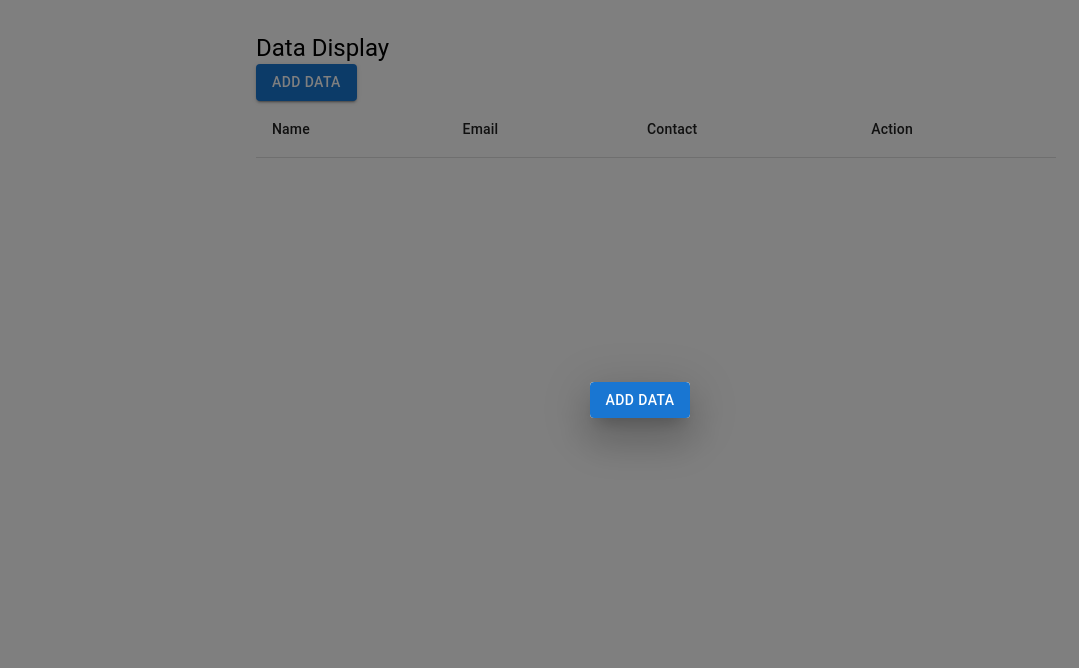
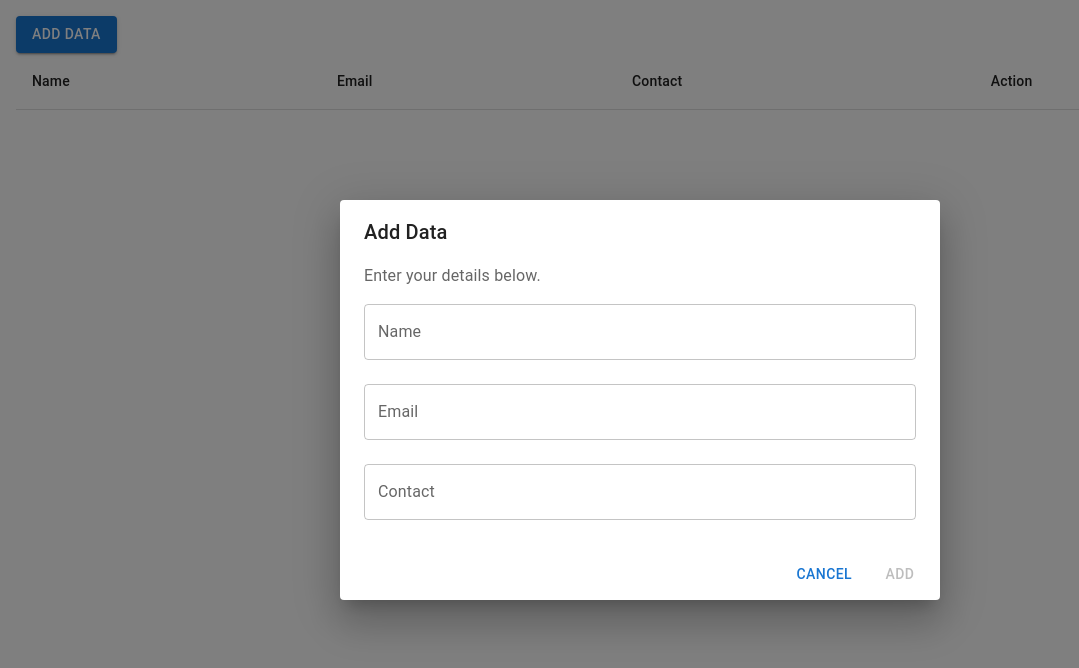
Before and after one commit to MIREHMAN/Project-Management-App, a React (Create React App) app: page / in a window 1280 px wide. Both pictures are taken after a click on the button "ADD DATA". Shown: the top 668 px of the page, without its empty margins (0-1079 px from the left). Built offline with nearby package versions, Linux system fonts and the light colour scheme.

Commit message:
Updated App

```diff
--- a/src/App.js
+++ b/src/App.js
@@ -25,14 +25,14 @@ function App() {
 
   return (
     <Box sx={{ width: '100%', margin: 'auto', padding: 2 }}>
-      {openForm && (
       <DataForm
+        data={data}
         setData={setData}
         editItem={editItem}
         setEditItem={setEditItem}
+        open={openForm}
         onClose={closeFormHandle}
       />
-      )}
       <DataDisplay
         data={data}
         editHandler={editHandler}
--- a/src/pages/DataForm.jsx
+++ b/src/pages/DataForm.jsx
@@ -1,43 +1,42 @@
 import React, { useState, useEffect } from 'react';
 import {
-  Button,
   Dialog,
   DialogActions,
   DialogContent,
   DialogContentText,
   DialogTitle,
-  TextField
+  TextField, Button
 } from '@mui/material';
 
-function DataForm({ setData, editItem, setEditItem, onClose }) {
-  const [open, setOpen] = useState(false);
+function DataForm({
+  data,
+  setData,
+  editItem,
+  setEditItem,
+  open,
+  onClose
+}) {
   const [name, setName] = useState('');
   const [email, setEmail] = useState('');
   const [contact, setContact] = useState('');
-
 
   useEffect(() => {
     if (editItem) {
       setName(editItem.item.name);
       setEmail(editItem.item.email);
       setContact(editItem.item.contact);
+    } else {
+      setName('');
+      setEmail('');
+      setContact('');
     }
   }, [editItem]);
 
-  const handleClickOpen = () => {
-    setOpen(true);
-  };
-
-  const handleClose = () => {
-    setOpen(false);
-  };
+  const handleClose = () => onClose();
 
   const handleSubmit = (e) => {
     e.preventDefault();
     const newData = { name, email, contact };
-    setName('');
-    setEmail('');
-    setContact('');
 
     if (editItem) {
       setData((prevData) =>
@@ -51,16 +50,10 @@ function DataForm({ setData, editItem, setEditItem, onClose }) {
   };
 
   return (
-    <>
-      <Button variant="contained" onClick={handleClickOpen}>
-        Add Data
-      </Button>
     <Dialog open={open} onClose={handleClose}>
-        <DialogTitle>Add Data</DialogTitle>
+      <DialogTitle>{editItem ? 'Edit Data' : 'Add Data'}</DialogTitle>
       <DialogContent>
-          <DialogContentText>
-            Enter your details below.
-          </DialogContentText>
+        <DialogContentText>Enter your details below.</DialogContentText>
         <TextField
           label="Name"
           value={name}
@@ -92,7 +85,6 @@ function DataForm({ setData, editItem, setEditItem, onClose }) {
         </Button>
       </DialogActions>
     </Dialog>
-    </>
   );
 }
 
--- a/src/pages/dataDisplay.jsx
+++ b/src/pages/dataDisplay.jsx
@@ -1,39 +1,22 @@
-import React, { useState } from 'react';
+import React from 'react';
 import {
-  Box,
   Button,
-  Dialog,
   Table,
   TableBody,
   TableCell,
   TableHead,
-  TableRow,
-  Typography
+  TableRow
 } from '@mui/material';
-import DataForm from './DataForm';
 
-function DataDisplay({ data, setData, editItem, setEditItem }) {
-  const [open, setOpen] = useState(false);
-
-  const handleOpen = () => setOpen(true);
-  const handleClose = () => {
-    setOpen(false);
-    setEditItem(null);
-  };
-
-  const editHandler = (item, index) => {
-    setEditItem({ item, index });
-    handleOpen();
-  };
-
-  const deleteHandler = (index) => {
-    setData((prevData) => prevData.filter((_, i) => i !== index));
-  };
-
+function DataDisplay({
+  data,
+  editHandler,
+  deleteHandler,
+  openFormHandle
+}) {
   return (
-    <Box sx={{ width: '800px', margin: 'auto', padding: 2 }}>
-      <Typography variant="h5">Data Display</Typography>
-      <Button variant="contained" onClick={handleOpen}>
+    <div>
+      <Button variant="contained" onClick={openFormHandle}>
         Add Data
       </Button>
       <Table>
@@ -59,15 +42,7 @@ function DataDisplay({ data, setData, editItem, setEditItem }) {
           ))}
         </TableBody>
       </Table>
-      <Dialog open={open} onClose={handleClose}>
-        <DataForm
-          setData={setData}
-          editItem={editItem}
-          setEditItem={setEditItem}
-          onClose={handleClose}
-        />
-      </Dialog>
-    </Box>
+    </div>
   );
 }
 
```
Lines whose indentation alone changed are shown as unchanged.
